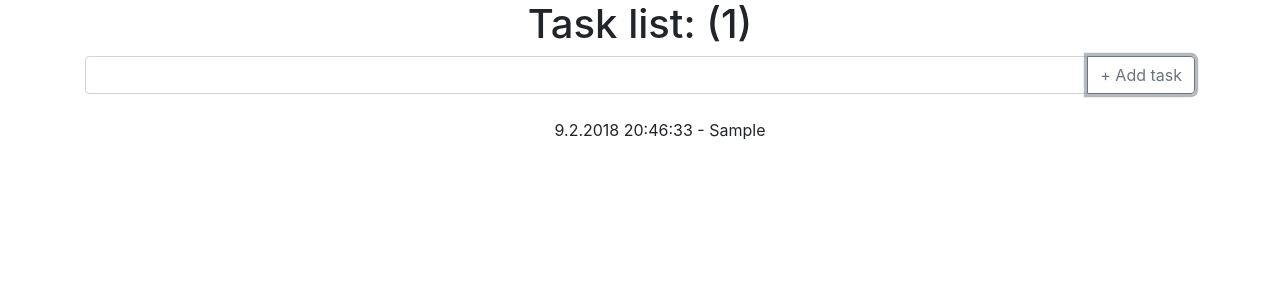
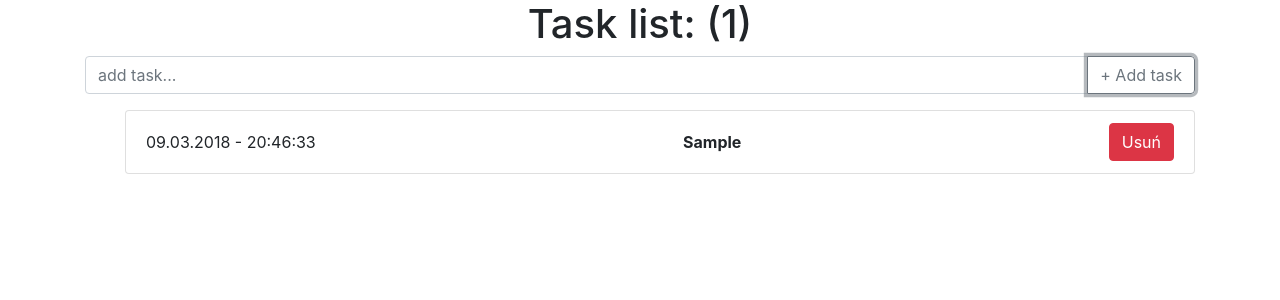
Before and after one commit to marqn/todoReactList, a React (Create React App) app: page / in a window 1280 px wide. Both pictures are taken after typing "Sample" into the empty fields and a click on the button "+ Add task". Shown: the top 300 px of the page. Built offline with nearby package versions, Linux system fonts and the light colour scheme; the HTML template or start-up script is replaced by a standard one.

Commit message:
add moment() to show date and time add event after enter in input field

```diff
--- a/package.json
+++ b/package.json
@@ -5,6 +5,7 @@
   "dependencies": {
     "axios": "^0.18.0",
     "bootstrap": "^4.0.0",
+    "moment": "^2.21.0",
     "react": "^16.2.0",
     "react-dom": "^16.2.0",
     "react-scripts": "1.1.1"
--- a/src/App.js
+++ b/src/App.js
@@ -1,5 +1,6 @@
 import React, {Component} from 'react';
 import './App.css';
+import moment from 'moment';
 
 console.clear();
 
@@ -9,7 +10,12 @@ const TodoForm = ({addTodo}) => {
     // Return JSX
     return (
         <div class="input-group mb-3">
-            <input type="text" class="form-control" placeholder="" aria-label="" ref={node => {
+            <input type="text" class="form-control" onKeyPress={(e) => {
+                if (e.key == 'Enter') {
+                    addTodo(input.value);
+                    input.value = '';
+                }
+            }} placeholder="add task..." ref={node => {
                 input = node;
             }}/>
             <div class="input-group-append">
@@ -26,8 +32,12 @@ const TodoForm = ({addTodo}) => {
 const Todo = ({todo, remove}) => {
     // Each Todo
     return (
-        <li class="nav-link" onClick={() => { remove(todo.id)}}>
-            {todo.time + ' -  ' + todo.text}
+        <li class="list-group-item d-flex justify-content-between align-items-center">
+            {todo.time}<b>{todo.text}</b>
+            <button type="button" class="btn btn-danger" onClick={() => {
+                remove(todo.id)
+            }}>Usuń
+            </button>
         </li>
     )
 };
@@ -61,12 +71,12 @@ class App extends Component {
     }
 
     addTodo(val) {
-        let date = new Date();
-        let time = date.getDate() + '.' + date.getMonth() + '.' + date.getFullYear() + ' ' +
-            date.getHours() + ':' + date.getMinutes() + ':' + date.getSeconds();
+        var time = moment()
+            .format('DD.MM.YYYY - HH:mm:ss')
+            .toString();
 
         const todo = {text: val, id: this.id, time: time};
-        this.state.data.push(todo);
+        this.state.data.unshift(todo);
         this.setState({data: this.state.data});
         this.id++;
     }
```
Also changed, not shown: 1 other file (tests, documents, lock files or other folders).
